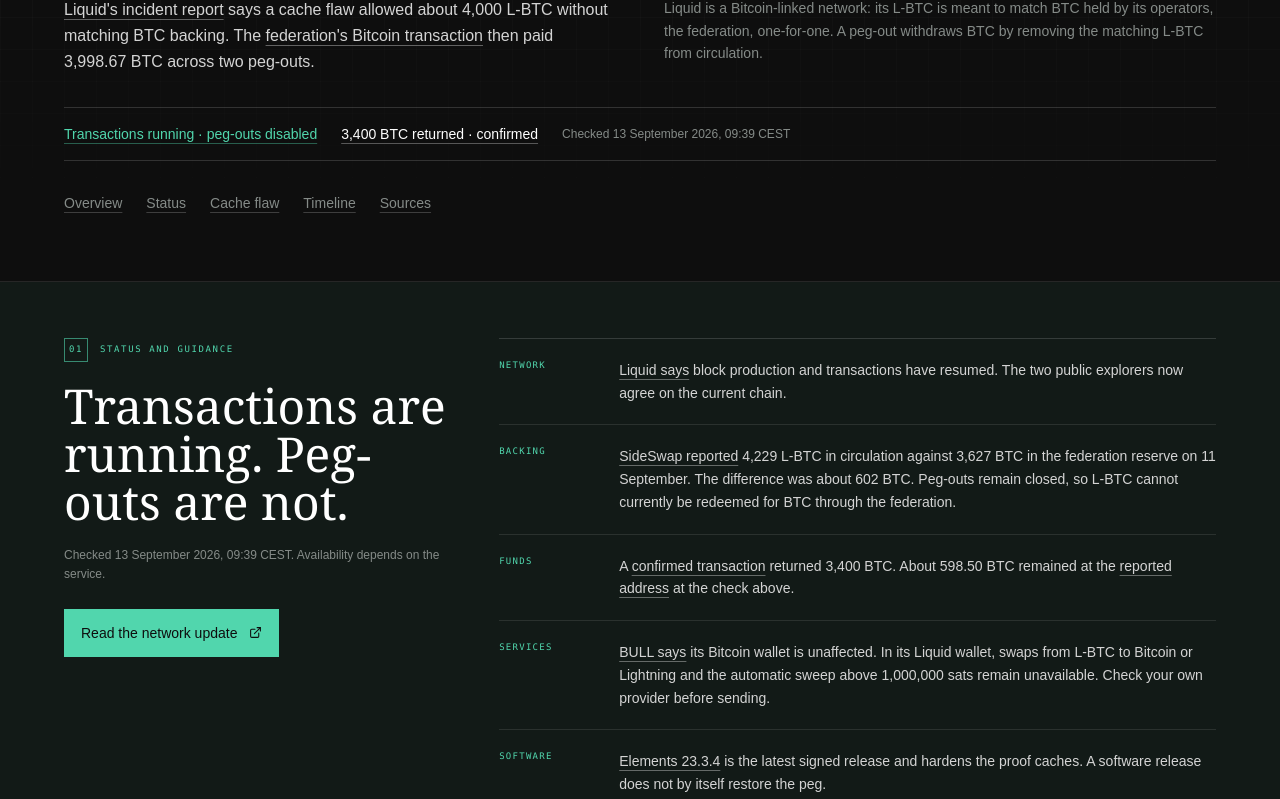
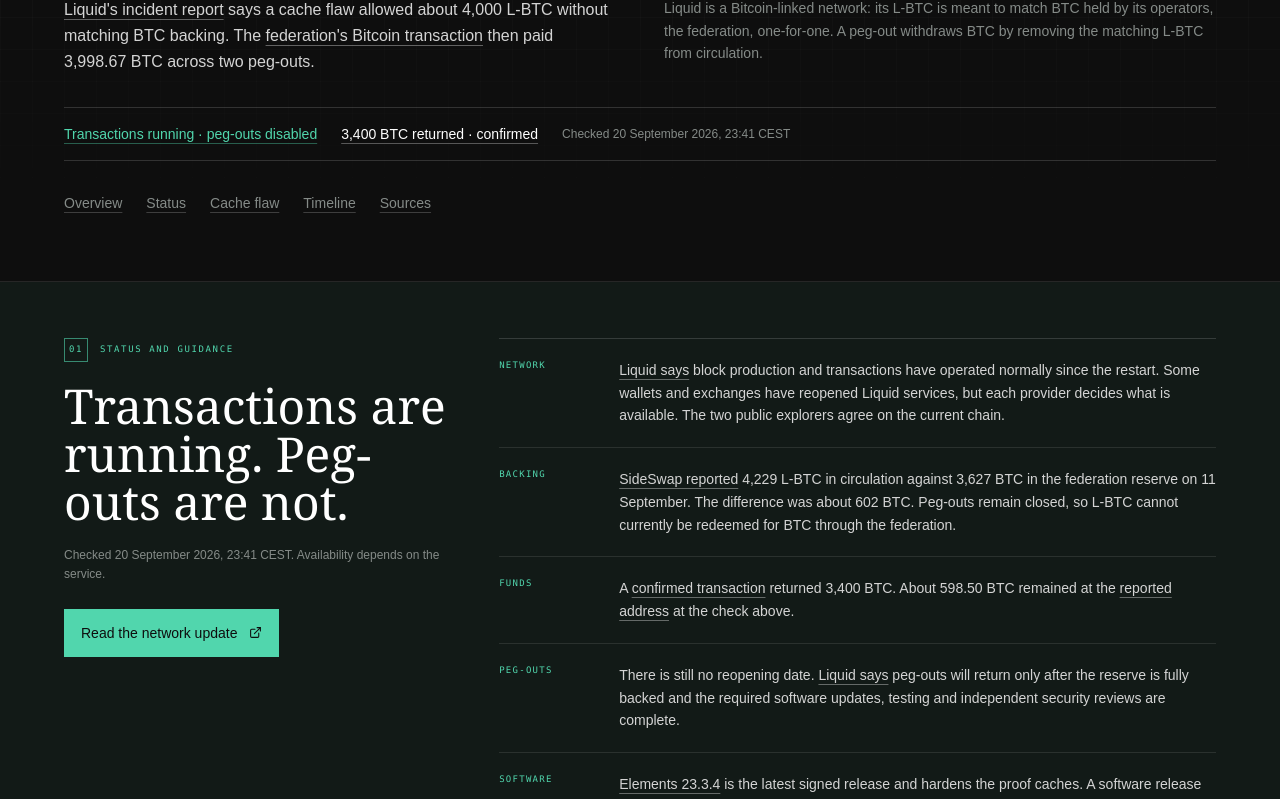
Before and after one commit to mars-llm/liquid-implosion, a Next.js app: page / in a window 1280 px wide. Shown: the part 295-1094 px from the top of the page. Built offline with nearby package versions, Linux system fonts and the light colour scheme.

Commit message:
Update Liquid recovery status

```diff
--- a/components/LiquidStudy.tsx
+++ b/components/LiquidStudy.tsx
@@ -18,7 +18,7 @@ import {
   type CacheRecord,
 } from '../lib/model';
 
-const RESEARCH_CUTOFF = '13 September 2026, 09:39 CEST';
+const RESEARCH_CUTOFF = '20 September 2026, 23:41 CEST';
 const STEP_DELAY = 8000;
 
 const SEQUENCE = [
@@ -99,6 +99,12 @@ const TIMELINE = [
     href: 'https://sideswap.io/news/liquid-peg-ins-are-open-again-on-sideswap/',
     label: 'SideSwap update',
   },
+  {
+    date: '17 September 2026',
+    title: 'Liquid said transactions had operated normally since the restart, but gave no date for restoring peg-outs.',
+    href: 'https://x.com/Liquid_BTC/status/2100696334596452426',
+    label: 'Latest update',
+  },
 ] as const;
 
 const SOURCES = [
@@ -108,6 +114,7 @@ const SOURCES = [
       ['Liquid statement', 'https://x.com/Liquid_BTC/status/2096696272447218108'],
       ['Liquid incident report', 'https://x.com/Liquid_BTC/status/2097404704028545175'],
       ['Liquid transaction-resumption update', 'https://x.com/Liquid_BTC/status/2098140614239920622'],
+      ['Liquid ecosystem and peg-out update', 'https://x.com/Liquid_BTC/status/2100696334596452426'],
       ['Blockstream incident status', 'https://status.blockstream.com/incidents/b8b719f3-db70-4487-9cff-946e69509228'],
       ['Blockstream restart update', 'https://x.com/Blockstream/status/2097127976672342487'],
       ['Blockstream recovery position', 'https://x.com/Blockstream/status/2098281867908690394'],
@@ -327,9 +334,10 @@ export function LiquidStudy() {
                 </summary>
                 <div className="pb-6">
                   <div className="border-t border-white/10 py-5 font-sans text-sm leading-relaxed text-ink-muted">
-                    <p><SourceLink href="https://github.com/ElementsProject/elements/releases/tag/elements-23.3.4">Elements 23.3.4</SourceLink> is now the latest signed release. It records field lengths in both proof-cache keys, includes a previously missing surjection-proof input, and can bypass the range-proof cache.</p>
-                    <p className="mt-3">Explorer snapshot at {RESEARCH_CUTOFF}: <SourceLink href="https://blockstream.info/liquid/">Blockstream</SourceLink> and <SourceLink href="https://liquid.network/liquid/">liquid.network</SourceLink> agreed on block 4,055,272 and its hash. Both APIs showed the disputed mint transaction as unconfirmed on the current chain.</p>
-                    <p className="mt-3">An <SourceLink href="https://github.com/orangesurf/liquid-transaction-replay-monitor">independent exact-transaction monitor</SourceLink> reported that all 608 expected legitimate transactions from the abandoned fork had later appeared on the accepted chain, while none of the eight tainted transactions had. Its last published check was 13 September at 06:15 UTC.</p>
+                    <p><SourceLink href="https://github.com/ElementsProject/elements/releases/tag/elements-23.3.4">Elements 23.3.4</SourceLink> remains the latest signed release. It records field lengths in both proof-cache keys, includes a previously missing surjection-proof input, and can bypass the range-proof cache.</p>
+                    <p className="mt-3"><SourceLink href="https://x.com/Liquid_BTC/status/2100696334596452426">Liquid says</SourceLink> a full technical report will follow. That report was not on the Liquid account, the Blockstream blog or the Elements release and security pages when this page was checked.</p>
+                    <p className="mt-3">Explorer snapshot at {RESEARCH_CUTOFF}: <SourceLink href="https://blockstream.info/liquid/">Blockstream</SourceLink> and <SourceLink href="https://liquid.network/liquid/">liquid.network</SourceLink> agreed on block 4,066,190 and its hash. Both APIs showed the disputed mint transaction as unconfirmed on the current chain.</p>
+                    <p className="mt-3">An <SourceLink href="https://github.com/orangesurf/liquid-transaction-replay-monitor">independent exact-transaction monitor</SourceLink> still reported all 608 expected legitimate transactions from the abandoned fork on the accepted chain, and none of the eight tainted transactions. Its latest published check was 20 September at 19:29 UTC.</p>
                     <p className="mt-3"><SourceLink href="https://sideswap.io/news/statement-on-the-liquid-network-incident-of-6-september-2026/">SideSwap says</SourceLink> it found 70 balanced rehearsal transactions followed by the single unbalanced mint transaction. It also says its node ran a private security build supplied in August, yet still accepted the mint. These are SideSwap&apos;s findings; the build itself has not been published.</p>
                     <p className="mt-3">The demonstration hashes its bytes with the same fixed educational salt for both records. Full SHA-256 fingerprint:</p>
                     <code className="mt-2 block break-all text-xs text-ink">{validFingerprint || 'Calculating…'}</code>
@@ -632,7 +640,7 @@ function NetworkSnapshot() {
   return (
     <div className="mt-8 flex flex-wrap items-center gap-x-6 gap-y-3 border-y border-white/15 py-4 font-sans text-sm text-ink-muted">
       <a
-        href="https://x.com/Liquid_BTC/status/2098140614239920622"
+        href="https://x.com/Liquid_BTC/status/2100696334596452426"
         target="_blank"
         rel="noreferrer"
         className="text-accent underline decoration-accent/40 underline-offset-4 hover:text-white"
@@ -664,15 +672,15 @@ function CurrentGuidance() {
           <SectionLabel index="01">Status and guidance</SectionLabel>
           <h2 className="mt-5 font-serif text-3xl text-white sm:text-5xl">Transactions are running. Peg-outs are not.</h2>
           <p className="mt-5 font-sans text-xs leading-relaxed text-ink-muted">Checked {RESEARCH_CUTOFF}. Availability depends on the service.</p>
-          <a href="https://x.com/Liquid_BTC/status/2098140614239920622" target="_blank" rel="noreferrer" className="mt-6 inline-flex min-h-12 items-center gap-3 border border-accent bg-accent px-4 font-sans text-sm text-canvas transition-colors hover:bg-transparent hover:text-accent">
+          <a href="https://x.com/Liquid_BTC/status/2100696334596452426" target="_blank" rel="noreferrer" className="mt-6 inline-flex min-h-12 items-center gap-3 border border-accent bg-accent px-4 font-sans text-sm text-canvas transition-colors hover:bg-transparent hover:text-accent">
             Read the network update <ExternalLink size={13} />
           </a>
         </div>
         <div className="border-t border-white/15">
-          <FactLine label="Network"><SourceLink href="https://x.com/Liquid_BTC/status/2098140614239920622">Liquid says</SourceLink> block production and transactions have resumed. The two public explorers now agree on the current chain.</FactLine>
+          <FactLine label="Network"><SourceLink href="https://x.com/Liquid_BTC/status/2100696334596452426">Liquid says</SourceLink> block production and transactions have operated normally since the restart. Some wallets and exchanges have reopened Liquid services, but each provider decides what is available. The two public explorers agree on the current chain.</FactLine>
           <FactLine label="Backing"><SourceLink href="https://sideswap.io/news/liquid-peg-ins-are-open-again-on-sideswap/">SideSwap reported</SourceLink> 4,229 L-BTC in circulation against 3,627 BTC in the federation reserve on 11 September. The difference was about 602 BTC. Peg-outs remain closed, so L-BTC cannot currently be redeemed for BTC through the federation.</FactLine>
           <FactLine label="Funds">A <SourceLink href="https://mempool.space/tx/a6d697a25266ce3c78774fd1d75f896b7af522ada209b0f6228ea497bc49a46d">confirmed transaction</SourceLink> returned 3,400 BTC. About 598.50 BTC remained at the <SourceLink href="https://mempool.space/address/bc1ql4mfu6aundtkksxklfajs2h3t9nzcd6gyqjlte">reported address</SourceLink> at the check above.</FactLine>
-          <FactLine label="Services"><SourceLink href="https://x.com/BULLBITCOIN_/status/2098119275709915464">BULL says</SourceLink> its Bitcoin wallet is unaffected. In its Liquid wallet, swaps from L-BTC to Bitcoin or Lightning and the automatic sweep above 1,000,000 sats remain unavailable. Check your own provider before sending.</FactLine>
+          <FactLine label="Peg-outs">There is still no reopening date. <SourceLink href="https://x.com/Liquid_BTC/status/2100696334596452426">Liquid says</SourceLink> peg-outs will return only after the reserve is fully backed and the required software updates, testing and independent security reviews are complete.</FactLine>
           <FactLine label="Software"><SourceLink href="https://github.com/ElementsProject/elements/releases/tag/elements-23.3.4">Elements 23.3.4</SourceLink> is the latest signed release and hardens the proof caches. A software release does not by itself restore the peg.</FactLine>
         </div>
       </div>
```
Also changed, not shown: 1 other file (tests, documents, lock files or other folders).
